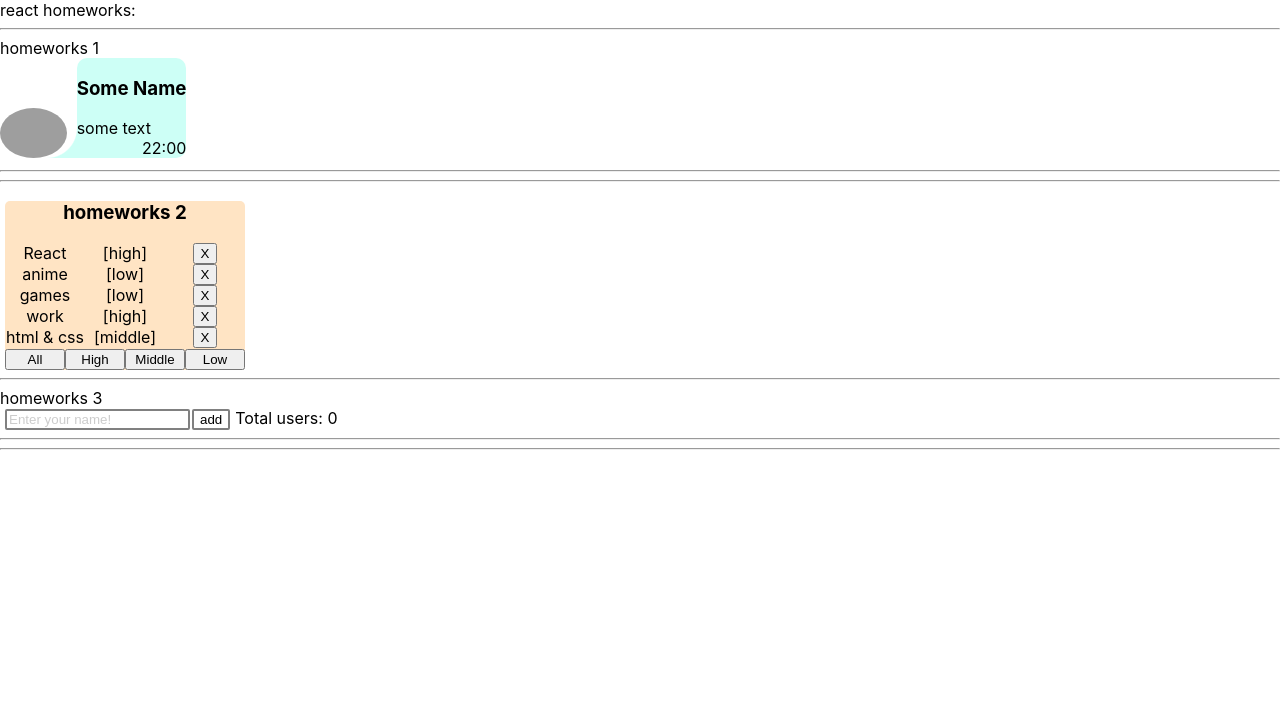
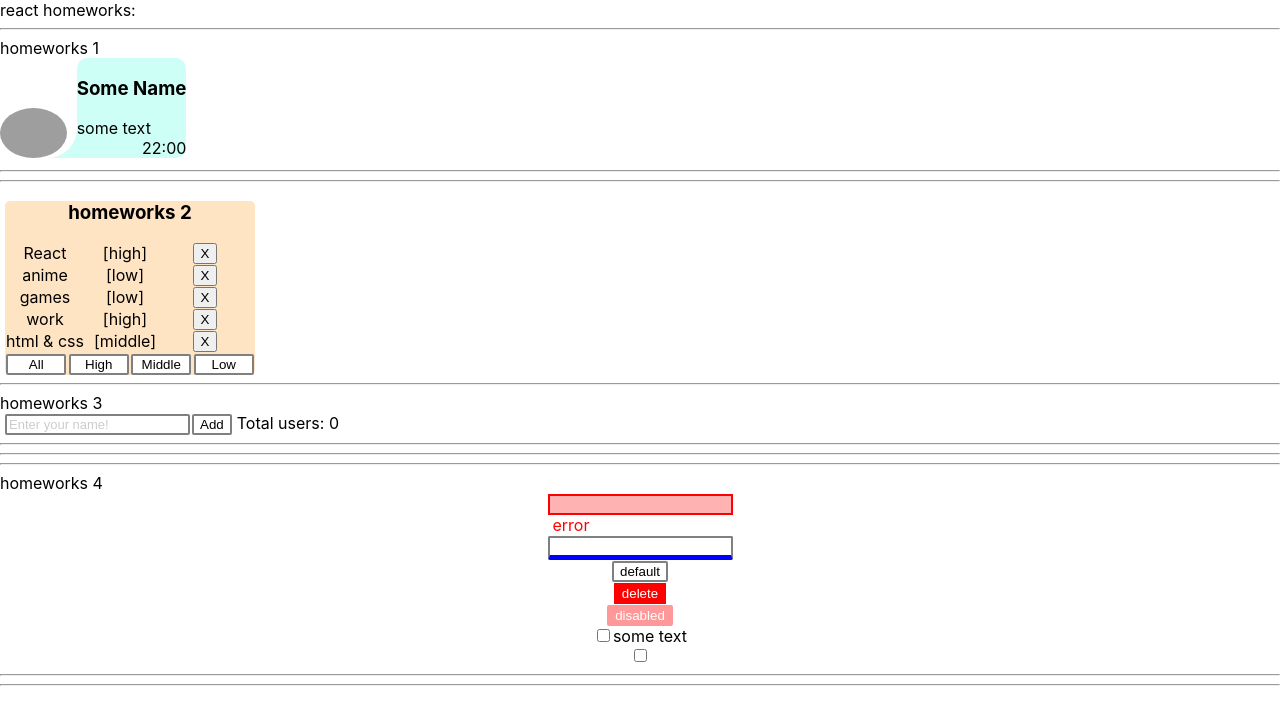
Before and after one commit to im1891/homeworks-by-ignat, a React (Create React App) app: page / in a window 1280 px wide. Shown: the top 724 px of the page. Built offline with nearby package versions, Linux system fonts and the light colour scheme; grey boxes are pictures that could not be loaded.

Commit message:
Completed HW4.

```diff
--- a/src/p1-main/m1-ui/u1-app/App.tsx
+++ b/src/p1-main/m1-ui/u1-app/App.tsx
@@ -3,6 +3,7 @@ import s from './App.module.css'
 import HW1 from '../../../p2-homeworks/h1/HW1'
 import HW2 from "../../../p2-homeworks/h2/HW2";
 import HW3 from "../../../p2-homeworks/h3/HW3";
+import HW4 from "../../../p2-homeworks/h4/HW4";
 
 function App() {
     return (
@@ -11,7 +12,7 @@ function App() {
             <HW1/>
             <HW2/>
             <HW3/>
-            {/*<HW4/>*/}
+            <HW4/>
             {/*<HW5/>*/}
 
         </div>
--- a/src/p2-homeworks/h2/Affairs.module.css
+++ b/src/p2-homeworks/h2/Affairs.module.css
@@ -5,7 +5,7 @@
 
 .affairsWrapper {
     border-radius: 5px;
-    width: 240px;
+    width: 250px;
     background-color: bisque;
     margin-left: 5px;
 }
@@ -20,6 +20,7 @@
 }
 
 .affair .affairItem {
+    margin-bottom: 1px;
     width: 80px;
 
 }
@@ -29,11 +30,17 @@
     justify-content: center;
 }
 
-.buttons .button {
-
-    width: 60px;
+.buttons {
+    display: flex;
+    flex-direction: row;
+    justify-content: space-around;
 
 }
+.button {
+    width: 60px;
+}
+
+
 
 .button:focus {
     background-color: darkseagreen;
--- a/src/p2-homeworks/h2/Affairs.tsx
+++ b/src/p2-homeworks/h2/Affairs.tsx
@@ -2,6 +2,7 @@ import React from 'react'
 import Affair from './Affair'
 import {AffairType, FilterType} from './HW2'
 import style from './Affairs.module.css'
+import SuperButton from "../h4/common/c2-SuperButton/SuperButton";
 
 type AffairsPropsType = { // need to fix any
     data: AffairType[]
@@ -37,10 +38,12 @@ function Affairs(props: AffairsPropsType) {
             {mappedAffairs}
 
             <div className={style.buttons}>
-                <button className={style.button} onClick={setAll}>All</button>
-                <button className={style.button} onClick={setHigh}>High</button>
-                <button className={style.button} onClick={setMiddle}>Middle</button>
-                <button className={style.button} onClick={setLow}>Low</button>
+                <SuperButton className={style.button} onClick={setAll}>All</SuperButton>
+                <SuperButton className={style.button} onClick={setHigh}>High</SuperButton>
+                <SuperButton className={style.button} onClick={setMiddle}>Middle</SuperButton>
+                <SuperButton className={style.button} onClick={setLow}>Low</SuperButton>
+
+
             </div>
         </div>
     )
--- a/src/p2-homeworks/h3/Greeting.module.css
+++ b/src/p2-homeworks/h3/Greeting.module.css
@@ -1,25 +1,26 @@
-*, *::before, *::after {
-    box-sizing: border-box;
+
+.greeting {
+    display: flex;
 }
-
 .inputClass {
     border-radius: 2px;
     margin-left: 5px;
     border: 2px solid gray;
-    background-clip: padding-box;
-    transition: border-color 0.15s ease-in-out, box-shadow 0.15s ease-in-out;
+    outline: none;
+
 
 }
 
 .inputClass::placeholder {
     color: gray;
+    font-size: small;
     opacity: 0.4;
 }
 
 .inputClass:focus {
-
+    border-radius: 2px;
     border-color: darkseagreen;
-    outline: 0;
+    outline: none;
 
 }
 
@@ -47,10 +48,12 @@ button:hover {
     background-color: red;
     border: 3px solid red;
     color: white;
+    opacity: 0.4;
 }
 
 .inputError:focus {
     border: 3px solid red;
+    outline: none;
 
 }
 
@@ -60,9 +63,6 @@ button:hover {
     color: white;
 }
 
-.button:disabled {
-    opacity: 0.4;
-}
 
 .totalCount {
     margin-left: 5px;
@@ -71,5 +71,5 @@ button:hover {
 .error {
     color: red;
     font-weight: bold;
-    font-size: 20px;
+    font-size: 12px;
 }
--- a/src/p2-homeworks/h3/Greeting.tsx
+++ b/src/p2-homeworks/h3/Greeting.tsx
@@ -1,5 +1,7 @@
 import React, {ChangeEvent} from 'react'
 import s from './Greeting.module.css'
+import SuperButton from "../h4/common/c2-SuperButton/SuperButton";
+import SuperInputText from "../h4/common/c1-SuperInputText/SuperInputText";
 
 type GreetingPropsType = {
     name: string // need to fix any
@@ -18,20 +20,19 @@ const Greeting: React.FC<GreetingPropsType> = (
     const errorClass = error ? `${s.inputClass} ${s.inputError}` : s.inputClass; // need to fix with (?:)
 
     return (
-        <div>
-            <input value={name}
-                   onChange={(e: ChangeEvent<HTMLInputElement>) => setNameCallback(e)}
-                   className={errorClass}
-                   placeholder='Enter your name!'
-                   onKeyPress={(e) => onEnterPressHandler(e)}/>
+        <div className={s.greeting}>
 
-            {error ? <button className={`${s.button} ${s.buttonError}`} disabled>add</button> :
-                <button onClick={addUser} className={s.button}>add</button>}
+            <SuperInputText value={name} className={errorClass}
+                            onChange={(e: ChangeEvent<HTMLInputElement>) => setNameCallback(e)}
+                            placeholder='Enter your name!' onKeyPress={(e) => onEnterPressHandler(e)} error={error}
+                            spanClassName={s.error}/>
+
+            <SuperButton onClick={addUser} className={`${s.button} ${error ? s.buttonError : ''}`}
+                         disabled={!!error}>Add</SuperButton>
+
 
             <span className={s.totalCount}>Total users: {totalUsers}</span>
-            <div>
-                <span className={s.error}>{error}</span>
-            </div>
+
 
         </div>
     )
--- a/src/p2-homeworks/h3/GreetingContainer.tsx
+++ b/src/p2-homeworks/h3/GreetingContainer.tsx
@@ -21,23 +21,18 @@ const GreetingContainer: React.FC<GreetingContainerPropsType> = ({users, addUser
 
         let newName = e.currentTarget.value;
 
-        if (newName === '' || isFinite(parseInt(newName))) {
-
+        if (newName !== '' && !isFinite(parseInt(newName))) {
+            setError('')
+            setName(newName)
+        } else {
             setError('Please, enter correct name!')
             setName('')
-
-        } else {
-
-            setError('')
-            setName(newName.trim())
-
-
         }
     }
 
 
     const addUser = () => {
-        if (name === '') {
+        if (name.trim() === '') {
             setError('Please, enter correct name!')
 
         } else {
--- a/src/p2-homeworks/h4/HW4.tsx
+++ b/src/p2-homeworks/h4/HW4.tsx
@@ -7,6 +7,7 @@ import SuperCheckbox from './common/c3-SuperCheckbox/SuperCheckbox'
 function HW4() {
     const [text, setText] = useState<string>('')
     const error = text ? '' : 'error'
+
 
     const showAlert = () => {
         if (error) {
@@ -34,7 +35,7 @@ function HW4() {
                 />
 
                 <SuperInputText
-                    className={s.blue} // проверьте, рабоет ли смешивание классов
+                    className={s.blue} // проверьте, работает ли смешивание классов
                 />
 
                 {/*----------------------------------------------------*/}
@@ -65,6 +66,7 @@ function HW4() {
 
                 {/*// onChange тоже должен работать*/}
                 <SuperCheckbox checked={checked} onChange={testOnChange}/>
+
             </div>
 
             <hr/>
--- a/src/p2-homeworks/h4/common/c1-SuperInputText/SuperInputText.module.css
+++ b/src/p2-homeworks/h4/common/c1-SuperInputText/SuperInputText.module.css
@@ -1,12 +1,29 @@
 .superInput {
+    display: inline-block;
+    border-radius: 2px;
+    border: 2px solid gray;
+}
+
+.superInput:focus {
+    border-color: darkseagreen;
 
 }
 
 .errorInput {
-    border: 3px solid lime;
-    background: red;
+    border: 2px solid red;
+    background: rgba(255, 0, 0, .3);
+}
+
+.errorInput::placeholder {
+    color: transparent;
+}
+
+.errorInput:focus {
+    border: 2px solid red;
+    background: rgba(255, 0, 0, .3);
 }
 
 .error {
     color: red;
+    margin-left: 5px;
 }
--- a/src/p2-homeworks/h4/common/c1-SuperInputText/SuperInputText.tsx
+++ b/src/p2-homeworks/h4/common/c1-SuperInputText/SuperInputText.tsx
@@ -11,6 +11,7 @@ type SuperInputTextPropsType = DefaultInputPropsType & { // и + ещё проп
     onEnter?: () => void
     error?: string
     spanClassName?: string
+
 }
 
 const SuperInputText: React.FC<SuperInputTextPropsType> = (
@@ -39,11 +40,12 @@ const SuperInputText: React.FC<SuperInputTextPropsType> = (
     }
 
     const finalSpanClassName = `${s.error} ${spanClassName ? spanClassName : ''}`
-    const finalInputClassName = `${s.errorInput} ${className}` // need to fix with (?:) and s.superInput
+    const finalInputClassName = `${error ? s.errorInput : s.superInput} ${className}` // need to fix with (?:) and s.superInput
 
     return (
-        <>
-            <input
+
+        <div><input
+
             type={'text'}
             onChange={onChangeCallback}
             onKeyPress={onKeyPressCallback}
@@ -51,8 +53,12 @@ const SuperInputText: React.FC<SuperInputTextPropsType> = (
 
             {...restProps} // отдаём инпуту остальные пропсы если они есть (value например там внутри)
         />
-            {error && <span className={finalSpanClassName}>{error}</span>}
-        </>
+
+            {error && <div className={finalSpanClassName}>{error}</div>}
+
+        </div>
+
+
     )
 }
 
--- a/src/p2-homeworks/h4/common/c2-SuperButton/SuperButton.module.css
+++ b/src/p2-homeworks/h4/common/c2-SuperButton/SuperButton.module.css
@@ -1,7 +1,31 @@
 .default {
+    border-radius: 2px;
+    border: 2px solid grey;
+    background-color: white;
+}
 
+.default:active {
+    background-color: white;
+    border: 2px solid darkseagreen;
+    color: darkseagreen;
+}
+
+.default:hover {
+    border-color: darkseagreen;
+    background-color: darkseagreen;
+    cursor: pointer;
+    color: white;
+}
+
+.default:disabled {
+    background-color: red;
+    border: 2px solid red;
+    color: white;
+    opacity: 0.4;
 }
 
 .red {
-    background: red;
+    background-color: red;
+    border: 2px solid red;
+    color: white;
 }
--- a/src/p2-homeworks/h4/common/c2-SuperButton/SuperButton.tsx
+++ b/src/p2-homeworks/h4/common/c2-SuperButton/SuperButton.tsx
@@ -17,10 +17,16 @@ const SuperButton: React.FC<SuperButtonPropsType> = (
     const finalClassName = `${red ? s.red : s.default} ${className}`
 
     return (
-        <button
-            className={finalClassName}
-            {...restProps} // отдаём кнопке остальные пропсы если они есть (children там внутри)
-        />
+        <div>
+            <button
+                className={finalClassName}
+                {...restProps} // отдаём кнопке остальные пропсы если они есть (children там внутри)
+            />
+
+
+        </div>
+
+
     )
 }
 
--- a/src/p2-homeworks/h4/common/c3-SuperCheckbox/SuperCheckbox.tsx
+++ b/src/p2-homeworks/h4/common/c3-SuperCheckbox/SuperCheckbox.tsx
@@ -21,6 +21,9 @@ const SuperCheckbox: React.FC<SuperCheckboxPropsType> = (
 ) => {
     const onChangeCallback = (e: ChangeEvent<HTMLInputElement>) => {
         // сделайте так чтоб работал onChange и onChangeChecked
+        onChange && onChange(e)
+
+        onChangeChecked && onChangeChecked(e.currentTarget.checked)
     }
 
     const finalInputClassName = `${s.checkbox} ${className ? className : ''}`
```
Lines whose indentation alone changed are shown as unchanged.
